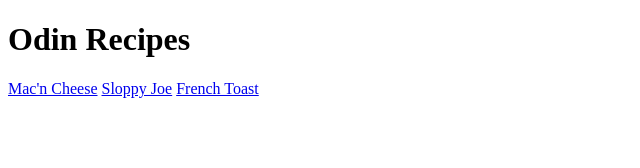
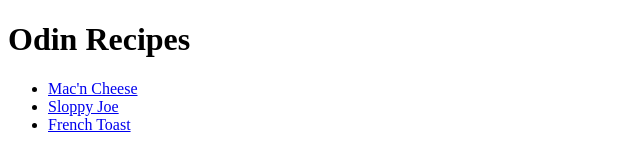
Before and after one commit to STAC98/odin-recipes, a plain HTML site: page index.html in a window 1280 px wide. Shown: the whole page, without its empty margins (0-640 px from the left). Drawn offline with Linux system fonts and the light colour scheme.

Commit message:
Modify Links

```diff
--- a/index.html
+++ b/index.html
@@ -9,9 +9,10 @@
 
 <body>
     <h1>Odin Recipes</h1>
-    <a href="recipes/mac-n-cheese.html">Mac'n Cheese</a>
-    <a href="recipes/sloppy-joe.html">Sloppy Joe</a>
-    <a href="recipes/french-toast.html">French Toast</a>
-
+    <ul>
+        <li><a href="recipes/mac-n-cheese.html">Mac'n Cheese</a></li>
+        <li><a href="recipes/sloppy-joe.html">Sloppy Joe</a></li>
+        <li><a href="recipes/french-toast.html">French Toast</a></li>
+    </ul>
 </body>
 </html>
```
